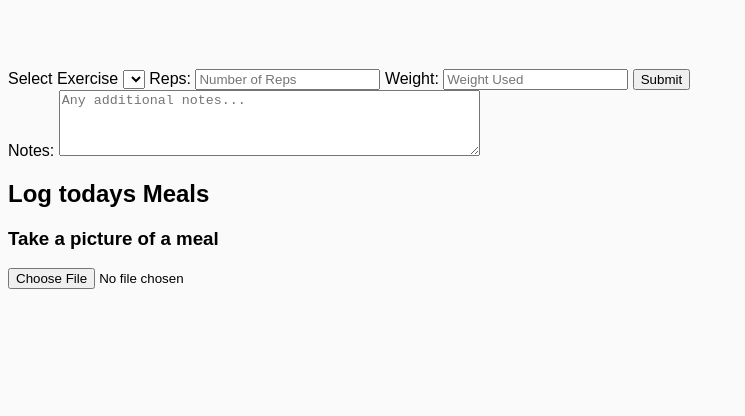
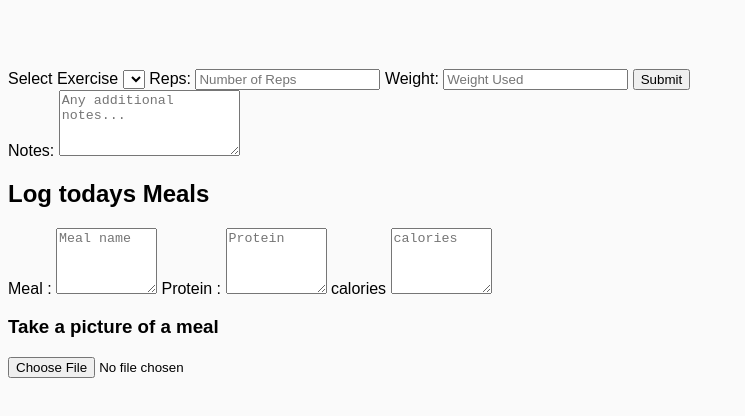
Before and after one commit to CallanMark/CallanMark.github.io, a plain HTML site: page pages/fitness.html in a window 1280 px wide. Shown: the part 184-600 px from the top of the page, without its empty margins (0-745 px from the left). Drawn offline with Linux system fonts and the light colour scheme; files whose address does not match are found by name.

```diff
--- a/pages/fitness.html
+++ b/pages/fitness.html
@@ -59,12 +59,18 @@
     <div>
         <!-- Textbox for Notes -->
         <label for="notes">Notes:</label>
-        <textarea id="notes" rows="4" cols="50" placeholder="Any additional notes..."></textarea>
+        <textarea id="notes" rows="4" cols="20" placeholder="Any additional notes..."></textarea>
     </div>
 
     <div id="exerciseData"></div>
   <div id = "displayArea1"></div>
  <h2> Log todays Meals</h2>
+  <label for="meal"> Meal : </label>
+  <textarea id="meal" rows="4" cols="10" placeholder="Meal name"></textarea>
+  <label for="protein"> Protein :</label>
+  <textarea id="protein" rows="4" cols="10" placeholder="Protein"></textarea>
+  <label for="calories"> calories </label>
+  <textarea id="calories" rows="4" cols="10" placeholder="calories"></textarea>
   <h3> Take a picture of a meal </h3>
   <input type="file" accept="image/*" capture>
 </body>
```
Also changed, not shown: testing.html (+1 -1 lines).
